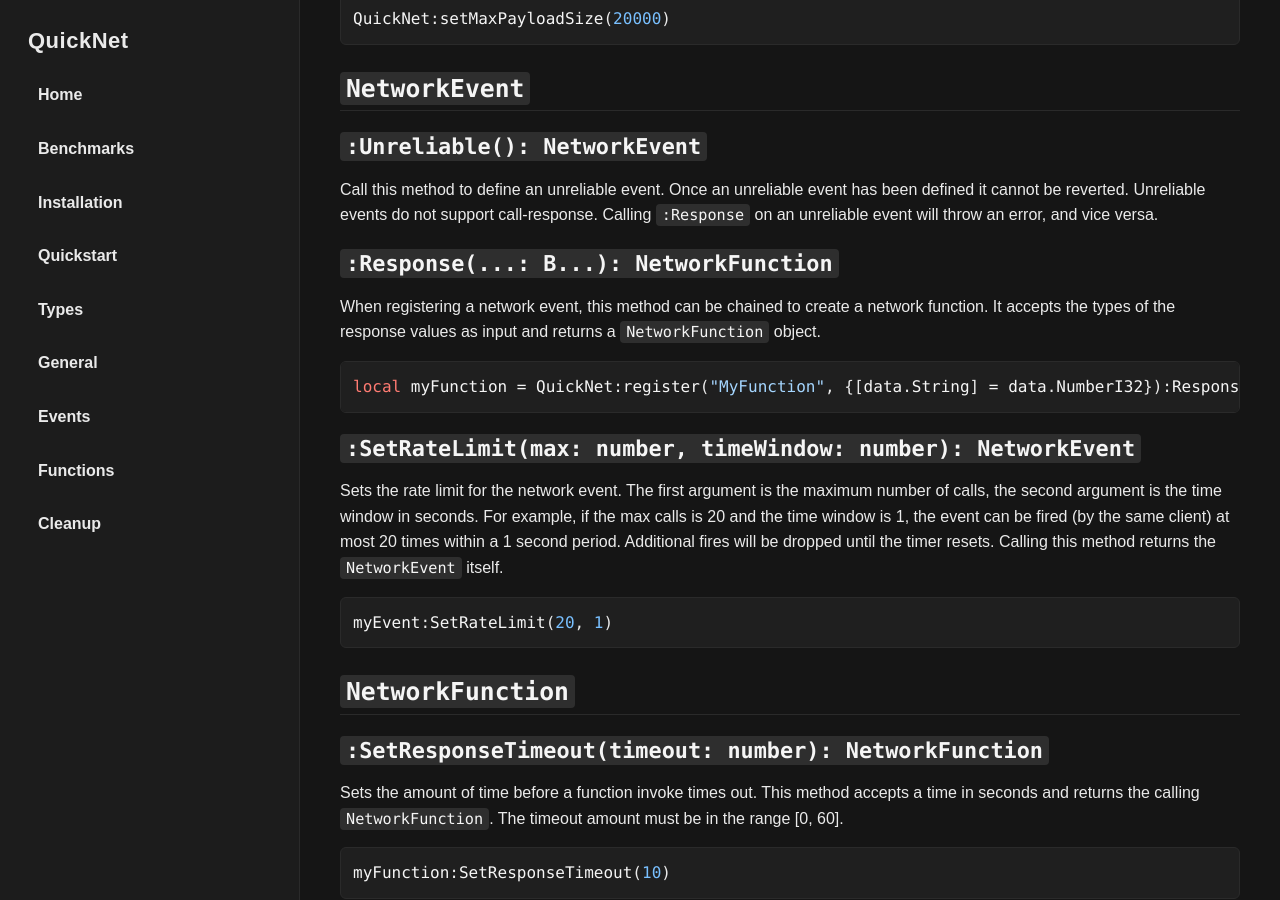
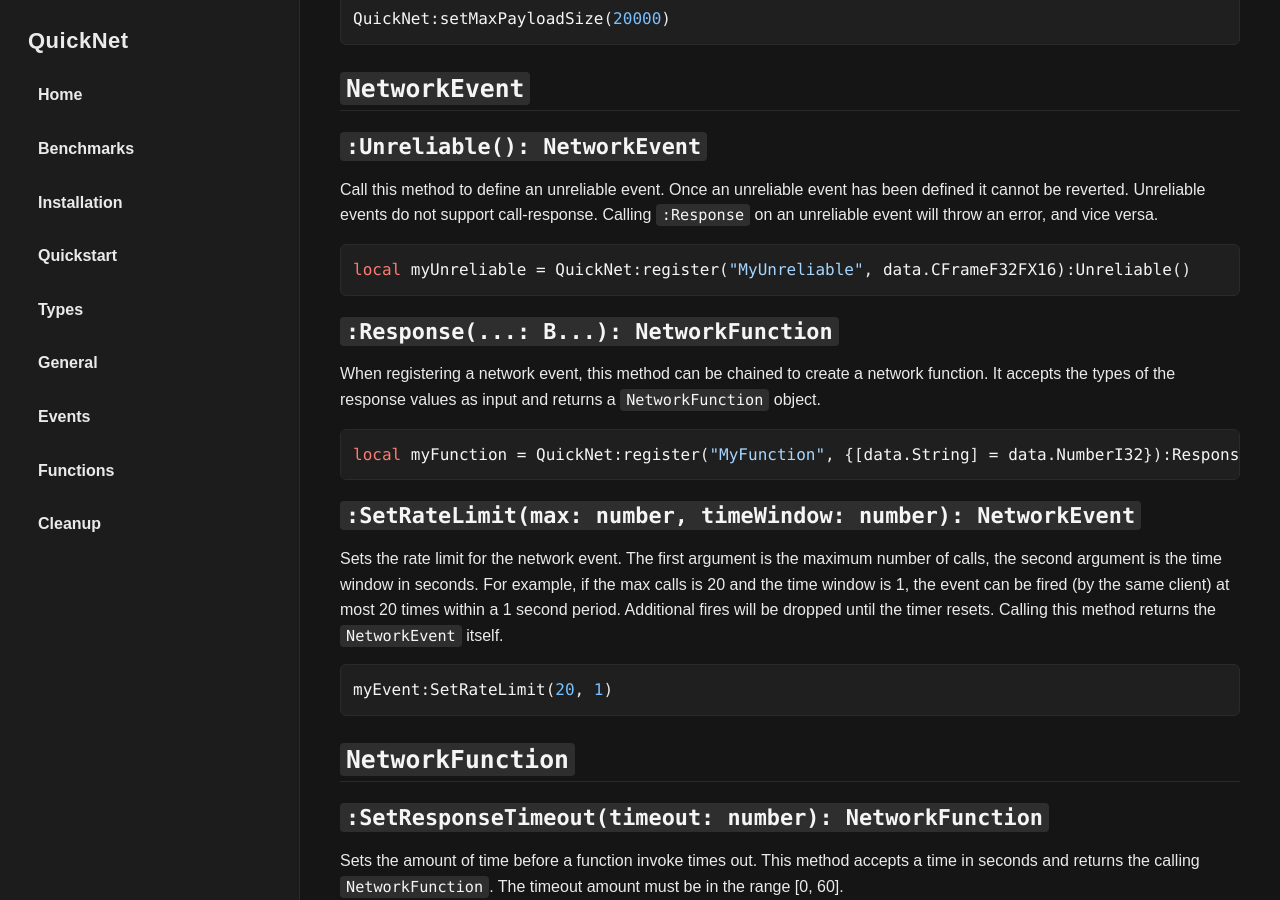
Before and after one commit to breadboardengineer1234/QuickNet, a Jekyll site: the page built from docs/general.md, in a window 1280 px wide and 900 px high, scrolled down 889 px. Built offline with Jekyll 4.4.1, drawn with Linux system fonts in a browser that asks for light colours.

Commit message:
Update general.md

````diff
--- a/docs/general.md
+++ b/docs/general.md
@@ -34,6 +34,9 @@ QuickNet:setMaxPayloadSize(20000)
 ## ``NetworkEvent``
 ### ``:Unreliable(): NetworkEvent``
 Call this method to define an unreliable event. Once an unreliable event has been defined it cannot be reverted. Unreliable events do not support call-response. Calling `:Response` on an unreliable event will throw an error, and vice versa.
+```lua
+local myUnreliable = QuickNet:register("MyUnreliable", data.CFrameF32FX16):Unreliable()
+```
 
 ### ``:Response(...: B...): NetworkFunction``
 When registering a network event, this method can be chained to create a network function. It accepts the types of the response values as input and returns a ``NetworkFunction`` object.
````
